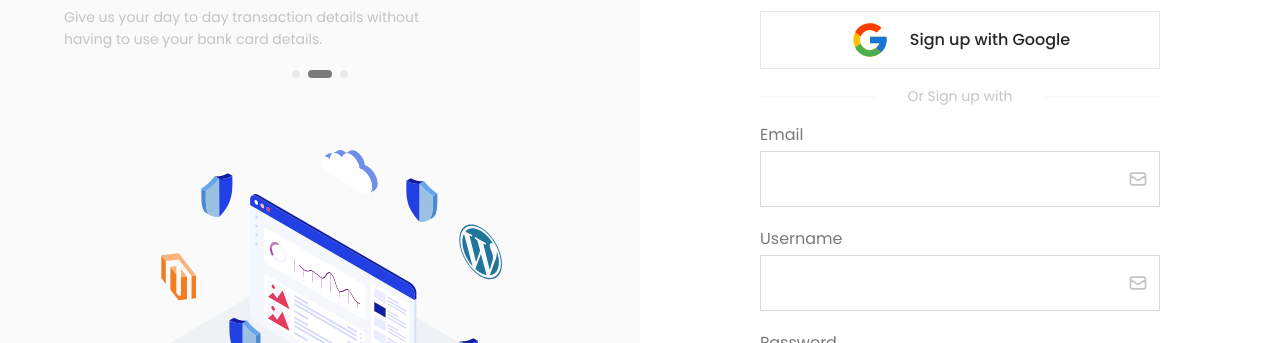
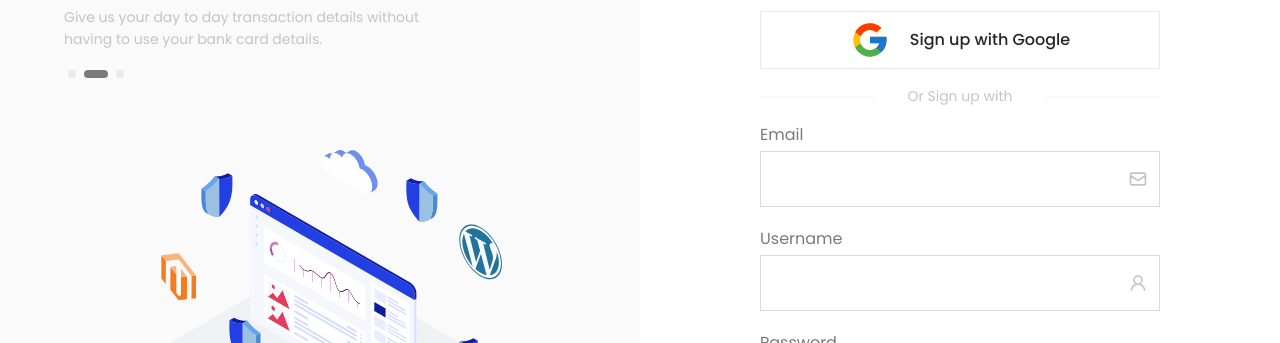
Before and after one commit to KodingNYoung/Track, a React (Create React App) app: page /auth/register in a window 1280 px wide. Shown: the part 168-511 px from the top of the page. Built offline with nearby package versions, Linux system fonts and the light colour scheme.

Commit message:
[fixed]: position slider on register view to left

```diff
--- a/src/assets/css/component.css
+++ b/src/assets/css/component.css
@@ -15,7 +15,7 @@
 }
 
 .carousel ul.slick-dots {
-  @apply relative;
+  @apply relative justify-start mx-0;
 }
 
 .carousel ul.slick-dots li {
--- a/src/assets/sass/component.scss
+++ b/src/assets/sass/component.scss
@@ -15,7 +15,7 @@
 }
 .carousel {
   ul.slick-dots {
-    @apply relative;
+    @apply relative justify-start mx-0;
     li {
       @apply w-2 h-2;
       button {
--- a/src/views/auth/Register.js
+++ b/src/views/auth/Register.js
@@ -10,8 +10,8 @@ import { Divider } from "../../components/Dividers/Divider";
 import Carousel from "../../components/Carousel/Carousel";
 
 // images
-import { RegisterSVG, Ellipse, Google } from "../../imports/images";
-import { HiOutlineMail } from "../../imports/icons";
+import { RegisterSVG, Google } from "../../imports/images";
+import { HiOutlineMail, AiOutlineUser } from "../../imports/icons";
 
 const Register = () => {
   const navigate = useNavigate();
@@ -61,7 +61,7 @@ const Register = () => {
               />
               <TextField
                 size="large"
-                suffix={<HiOutlineMail />}
+                suffix={<AiOutlineUser />}
                 id="username"
                 name="username"
                 label="Username"
```
